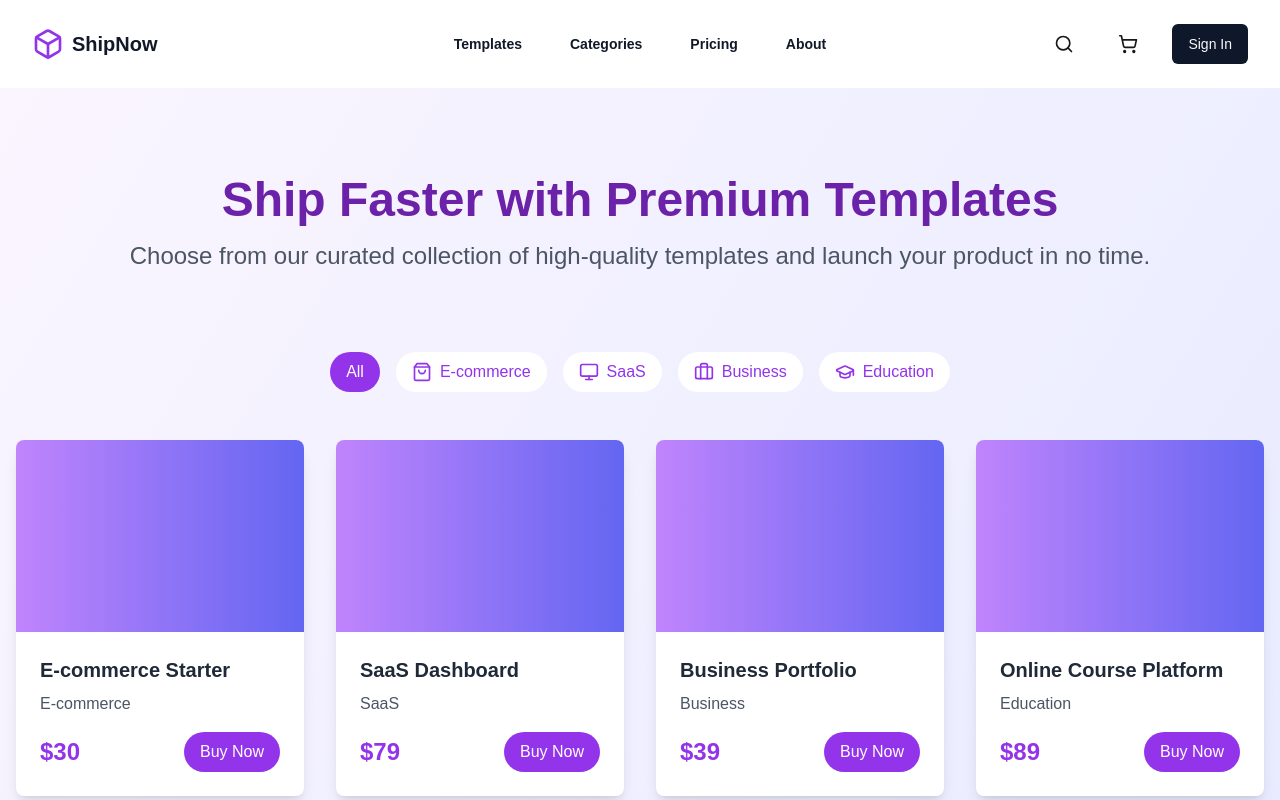
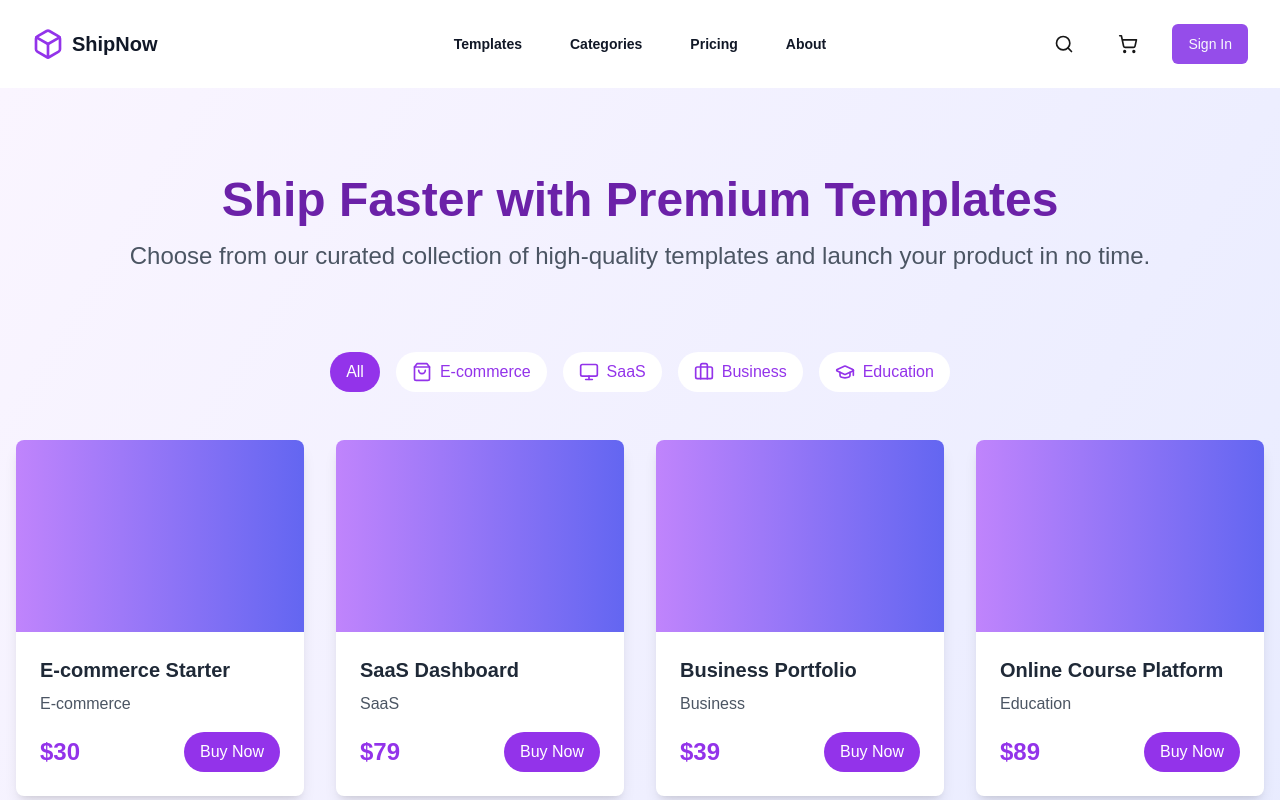
Before and after one commit to Lupleg-dev/SaaSLP, a Next.js app: page / in a window 1280 px wide. Shown: the top 800 px of the page. Built offline with nearby package versions, Linux system fonts and the light colour scheme.

Commit message:
Refactor header sign in button styling

```diff
--- a/components/Header.tsx
+++ b/components/Header.tsx
@@ -57,7 +57,7 @@ export default function Header() {
             <ShoppingCart className="h-5 w-5" />
             <span className="sr-only">Cart</span>
           </Button>
-          <Button variant="default">Sign In</Button>
+          <Button variant="default" className='bg-[#954DEA] hover:bg-[#954DEA]'>Sign In</Button>
         </div>
       </nav>
       {/* Mobile menu */}
@@ -99,7 +99,7 @@ export default function Header() {
                 ))}
               </div>
               <div className="py-6">
-                <Button variant="default" className="w-full">Sign In</Button>
+                <Button variant="default" className="w-full bg-[#954DEA] hover:bg-[#954DEA] ">Sign In</Button>
               </div>
             </div>
           </div>
```
